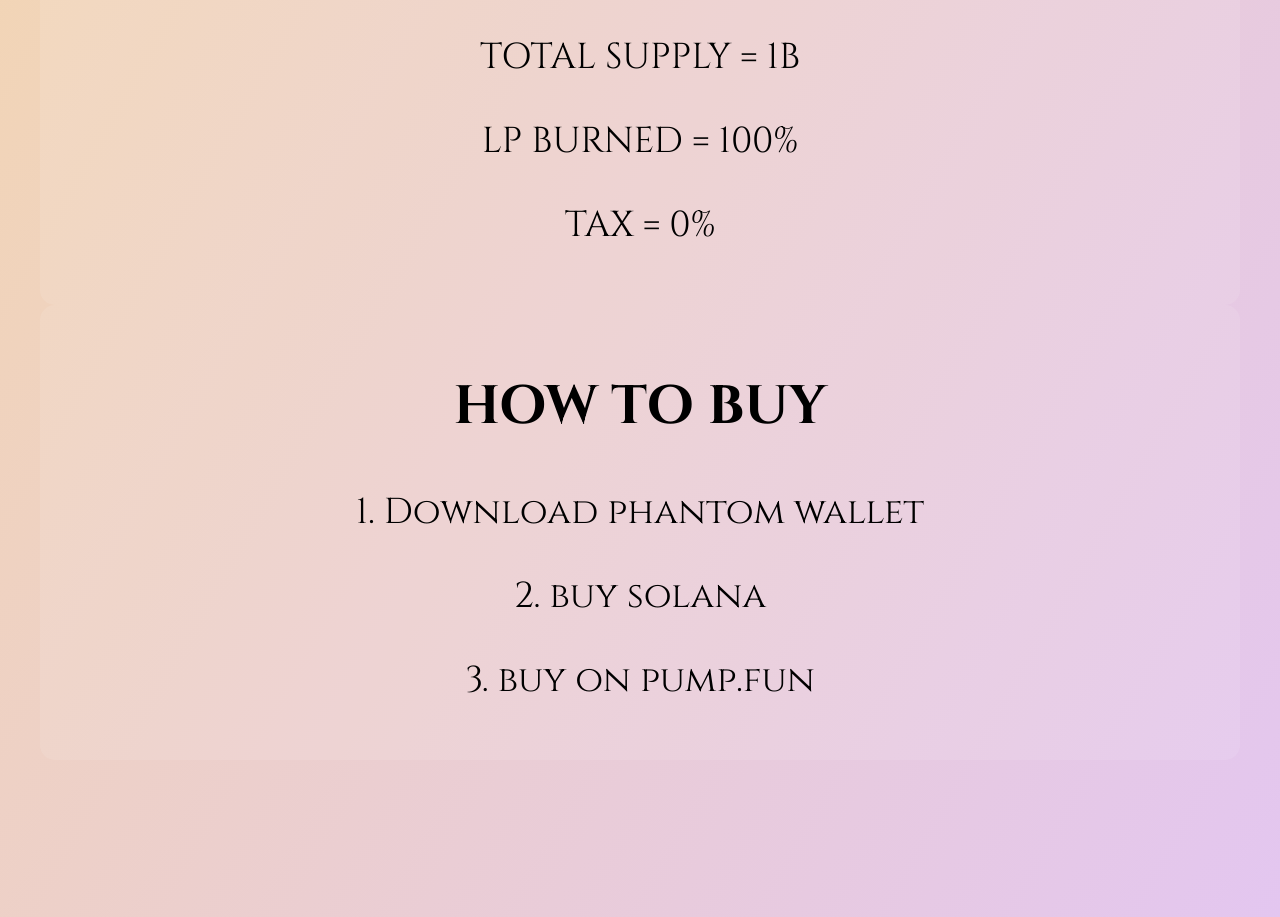
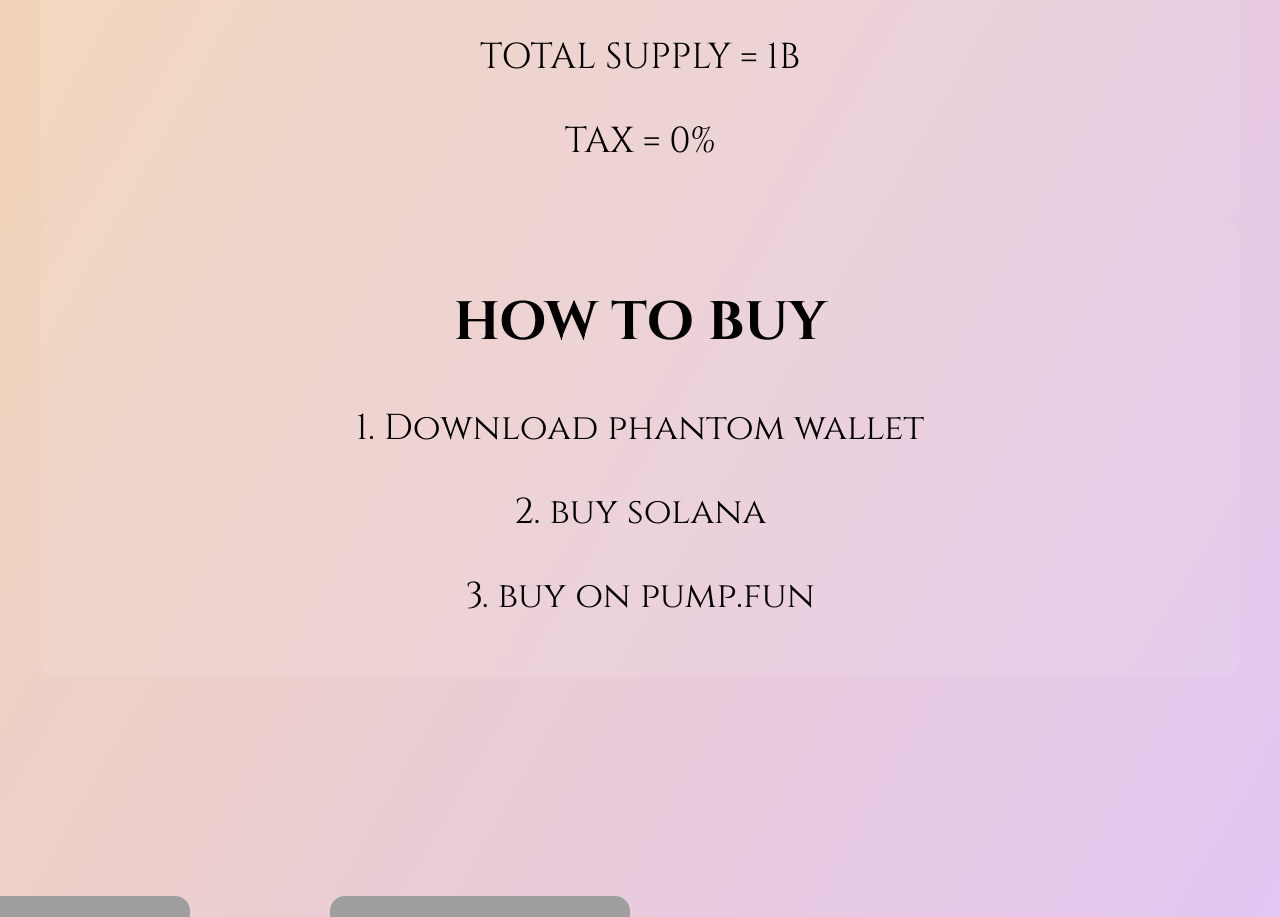
Before and after one commit to MasterChain19/NextGUY, a plain HTML site: page index.html in a window 1280 px wide. Shown: the part 2197-3114 px from the top of the page. Drawn offline with Linux system fonts and the light colour scheme; grey boxes are pictures that could not be loaded.

Commit message:
Update index.html

```diff
--- a/index.html
+++ b/index.html
@@ -51,7 +51,6 @@
         <p>Token Name = $JUCE</p>
         <p>TICKER = $JUCE</p>
         <p>TOTAL SUPPLY = 1B</p>
-        <p>LP BURNED = 100%</p>
         <p>TAX = 0%</p>
       </div>
       <div class="feature-box Cinzel-regular">
```
